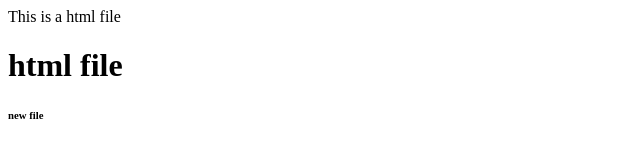
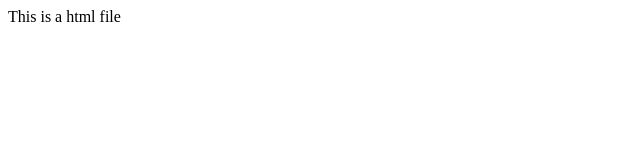
Before and after one commit to git-student-sonabiju/local, a plain HTML site: page index.html in a window 1280 px wide. Shown: the whole page, without its empty margins (0-640 px from the left). Drawn offline with Linux system fonts and the light colour scheme.

Commit message:
Update index.html

```diff
--- a/index.html
+++ b/index.html
@@ -4,9 +4,5 @@
     </head>
     <body>
         <p>This is a html file</p>
-        <header>
-            <h1>html file</h1>
-            <h6>new file</h6>
-        </header>
     </body>
 </html>
```
